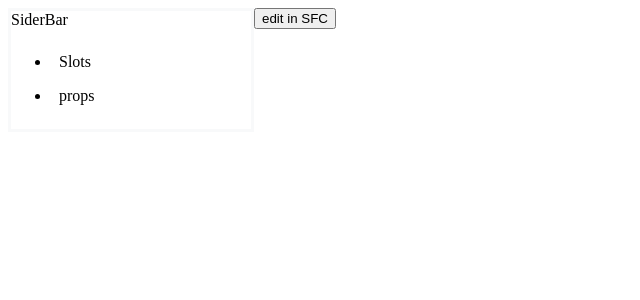
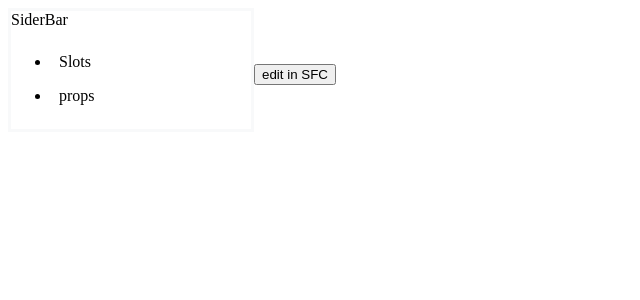
Before and after one commit to bigsnowballhehe/Vue-Feat-List, a Vue app: page /#/macros/props in a window 1280 px wide. Shown: the top 300 px of the page, without its empty margins (0-640 px from the left). Built offline with nearby package versions, Linux system fonts and the light colour scheme.

Commit message:
feat:no highlight

```diff
--- a/src/components/Demo/index.vue
+++ b/src/components/Demo/index.vue
@@ -1,6 +1,8 @@
 <template>
   <div>
-    <div v-html="parseCode" />
+    <pre>
+      <code>{{ sourceCode }}</code>
+    </pre>
     <button class="cursor-pointer" @click="usePlayGround(props.sourceCode)">
       edit in SFC
     </button>
@@ -8,17 +10,11 @@
 </template>
 
 <script setup lang='ts'>
-import { getHighlighter } from 'shiki'
 import { utoa } from '~/utils'
 const props = defineProps<{
   sourceCode: string
 }>()
-const parseCode = ref('')
 
-watch(() => props.sourceCode, async () => {
-  const ter = await getHighlighter({ })
-  console.log(ter)
-})
 function usePlayGround(code: string) {
   const obj = {
     'App.vue': code,
```
